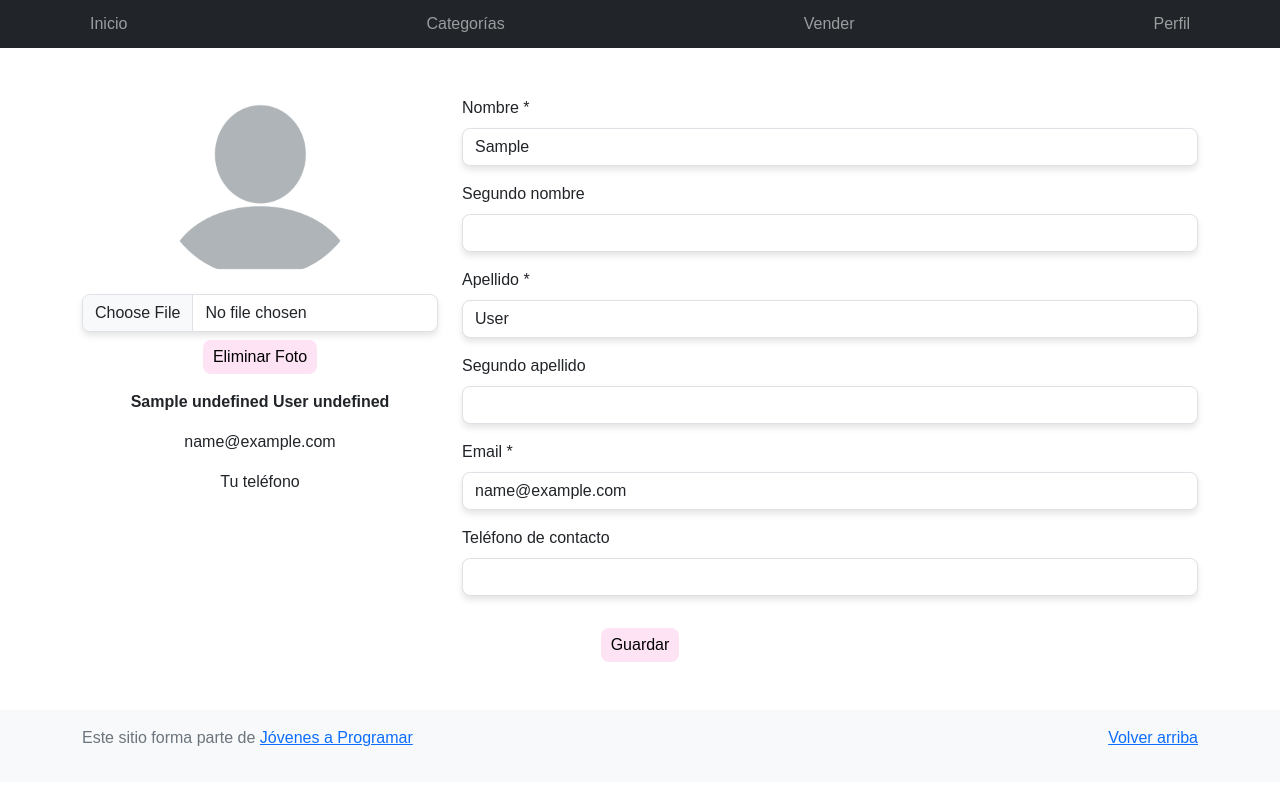
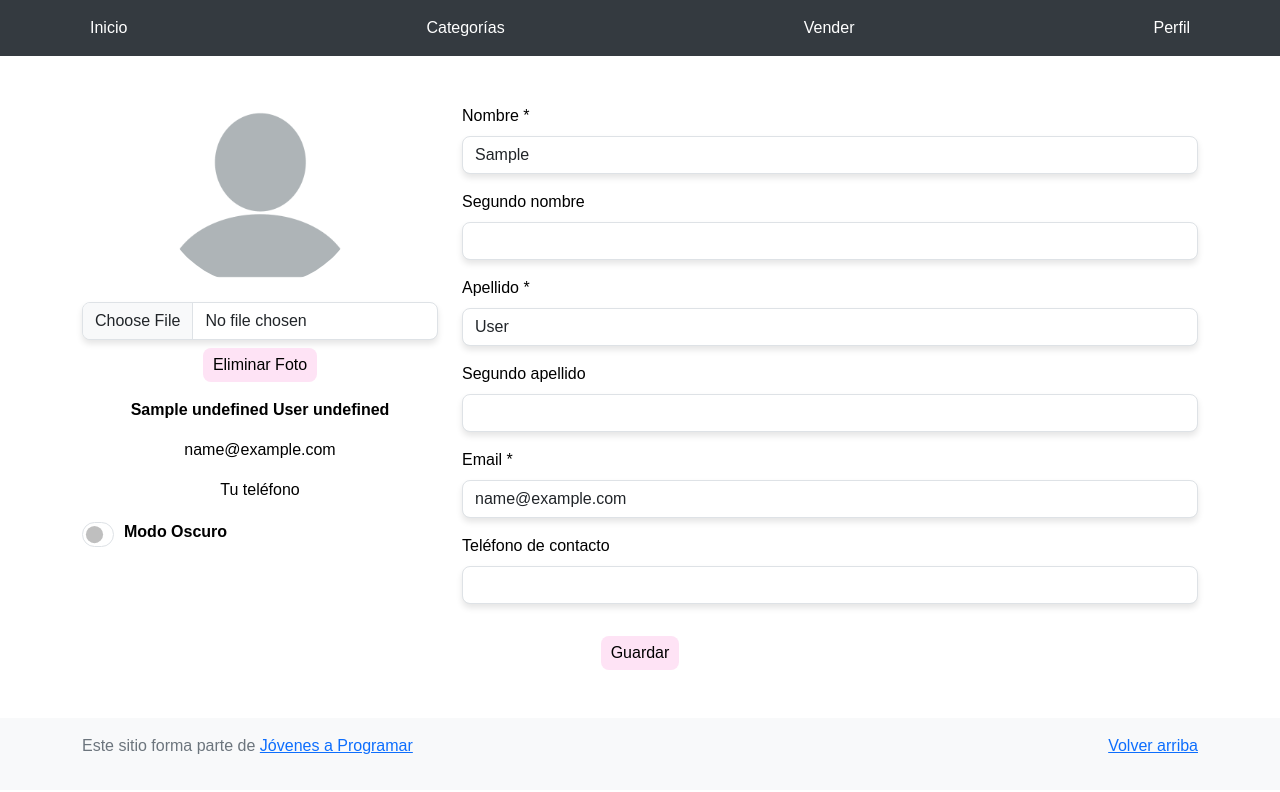
Before and after one commit to laurapereyraech/entrega0, a plain HTML site: page my-profile.html in a window 1280 px wide. Drawn offline with nearby package versions, Linux system fonts and the light colour scheme; sample sign-in values are in the browser's storage.

Commit message:
Modo oscuro

```diff
--- a/css/my-profile.css
+++ b/css/my-profile.css
@@ -1,9 +1,41 @@
 body {
     font-family: 'Raleway', sans-serif;
+    transition: background-color 0.3s, color 0.3s;
+}
+
+body.light {
+    background-color: #ffffff;
+    color: #000000;
+}
+
+body.dark {
+    background-color: #121212;
+    color: #ffffff;
 }
 
 .navbar {
-    background-color: #212529;
+    background-color: #212529; /* Color de la barra de navegación */
+    transition: background-color 0.3s;
+}
+
+.navbar .nav-link {
+    color: #ffffff; /* Color de texto blanco para los enlaces */
+}
+
+.navbar .nav-link:hover {
+    color: #FEE3F5; /* Color de texto al pasar el mouse */
+}
+
+.navbar.light {
+    background-color: #343a40; /* Color de la barra de navegación en modo claro */
+}
+
+.navbar.light .nav-link {
+    color: #ffffff; /* Color de texto blanco para los enlaces en modo claro */
+}
+
+.navbar.dark {
+    background-color: #000000; /* Color de la barra de navegación en modo oscuro */
 }
 
 .button-container {
@@ -36,3 +68,25 @@ footer {
 .text-muted {
     color: #6c757d !important;
 }
+
+.form-check-input {
+    cursor: pointer;
+    width: 50px; /* Ajustar el ancho del switch */
+    height: 25px; /* Ajustar la altura del switch */
+    border-radius: 50px; /* Bordes redondeados */
+    transition: background-color 0.3s, transform 0.3s; /* Suavizar la transición */
+}
+
+.form-check-input:checked {
+    background-color: #4CAF50; /* Color de fondo cuando está activado */
+}
+
+.form-check-label {
+    margin-left: 10px; /* Espaciado a la izquierda del texto */
+    font-weight: bold; /* Negrita para el texto */
+}
+
+.form-check {
+    display: flex;
+    align-items: center; /* Centrar verticalmente el switch y la etiqueta */
+}
--- a/js/my-profile.js
+++ b/js/my-profile.js
@@ -112,4 +112,26 @@ document.addEventListener('DOMContentLoaded', function() {
         localStorage.removeItem('profileImage'); // Eliminar la imagen de localStorage
         profileImageDisplay.src = 'img/img_perfil.png'; // Restaurar imagen predeterminada
     });
+
+    // Seleccionar el switch de tema
+    const themeSwitch = document.getElementById('theme-switch');
+
+    // Función para aplicar el tema
+    function applyTheme(theme) {
+        document.body.className = theme;
+        const navbar = document.querySelector('.navbar');
+        navbar.className = `navbar navbar-expand-lg ${theme}`; // Cambia la clase de la barra de navegación
+    }
+
+    // Cargar el tema del almacenamiento local o establecer el tema claro por defecto
+    const currentTheme = localStorage.getItem('theme') || 'light';
+    applyTheme(currentTheme);
+    themeSwitch.checked = (currentTheme === 'dark');
+
+    // Evento para cambiar el tema al hacer clic en el switch
+    themeSwitch.addEventListener('change', function() {
+        const newTheme = this.checked ? 'dark' : 'light';
+        applyTheme(newTheme);
+        localStorage.setItem('theme', newTheme); // Guardar el tema en localStorage
+    });
 });
--- a/my-profile.html
+++ b/my-profile.html
@@ -40,28 +40,29 @@
             <div class="row">
                 <!-- Sección de imagen de perfil -->
                 <div class="col-md-4 text-center mb-3">
-                    <!-- Imagen de perfil: Muestra la foto de perfil del usuario -->
                     <img id="profile-image-display" src="img/img_perfil.png" alt="Foto de perfil"
                          class="img-fluid rounded-circle mb-3" style="max-width: 200px; cursor: pointer;">
 
-                    <!-- Input para seleccionar una nueva imagen de perfil -->
                     <input type="file" id="profile-image" class="form-control mb-2" accept="image/*">
 
-                    <!-- Contenedor para el botón de eliminar imagen -->
                     <div class="button-container">
-                        <!-- Botón para eliminar la imagen de perfil: Al hacer clic, se eliminará la imagen actual -->
                         <button type="button" id="remove-image" class="btn btn-remove">Eliminar Foto</button>
                     </div>
 
-                    <!-- Información de usuario: Muestra los datos actuales del usuario -->
                     <div id="user-data-display" class="mt-3">
                         <p><strong id="display-full-name">Tus nombres + tus apellidos</strong></p>
                         <p id="display-email">Tu email</p>
                         <p id="display-phone">Tu teléfono</p>
                     </div>
+
+                    <!-- Switch para el modo oscuro/claro -->
+                    <div class="form-check form-switch mt-3">
+                        <input class="form-check-input" type="checkbox" id="theme-switch">
+                        <label class="form-check-label" for="theme-switch">Modo Oscuro</label>
+                    </div>
                 </div>
 
-                <!-- Sección del formulario: Campos para editar la información del usuario -->
+                <!-- Sección del formulario -->
                 <div class="col-md-8">
                     <div class="mb-3">
                         <label for="first-name" class="form-label">Nombre *</label>
@@ -90,13 +91,11 @@
                 </div>
             </div>
 
-            <!-- Botón de guardar: Enviar cambios del formulario -->
             <div class="text-center mt-3">
                 <button type="submit" class="btn btn-save">Guardar</button>
             </div>
         </form>
 
-        <!-- Modal de imagen de perfil: Muestra la imagen ampliada en un modal -->
         <div class="modal fade" id="profileImageModal" tabindex="-1" aria-labelledby="profileImageModalLabel" aria-hidden="true">
             <div class="modal-dialog modal-lg">
                 <div class="modal-content">
@@ -112,7 +111,6 @@
         </div>
     </main>
 
-    <!-- Pie de página: Información adicional y enlace para volver arriba -->
     <footer class="text-muted">
         <div class="container">
             <p class="float-end">
@@ -122,7 +120,6 @@
         </div>
     </footer>
 
-    <!-- Scripts: Importación de Bootstrap y scripts personalizados -->
     <script src="https://cdn.jsdelivr.net/npm/bootstrap@5.3.0-alpha3/dist/js/bootstrap.bundle.min.js"></script>
     <script src="js/init.js"></script>
     <script src="js/my-profile.js"></script>
```
